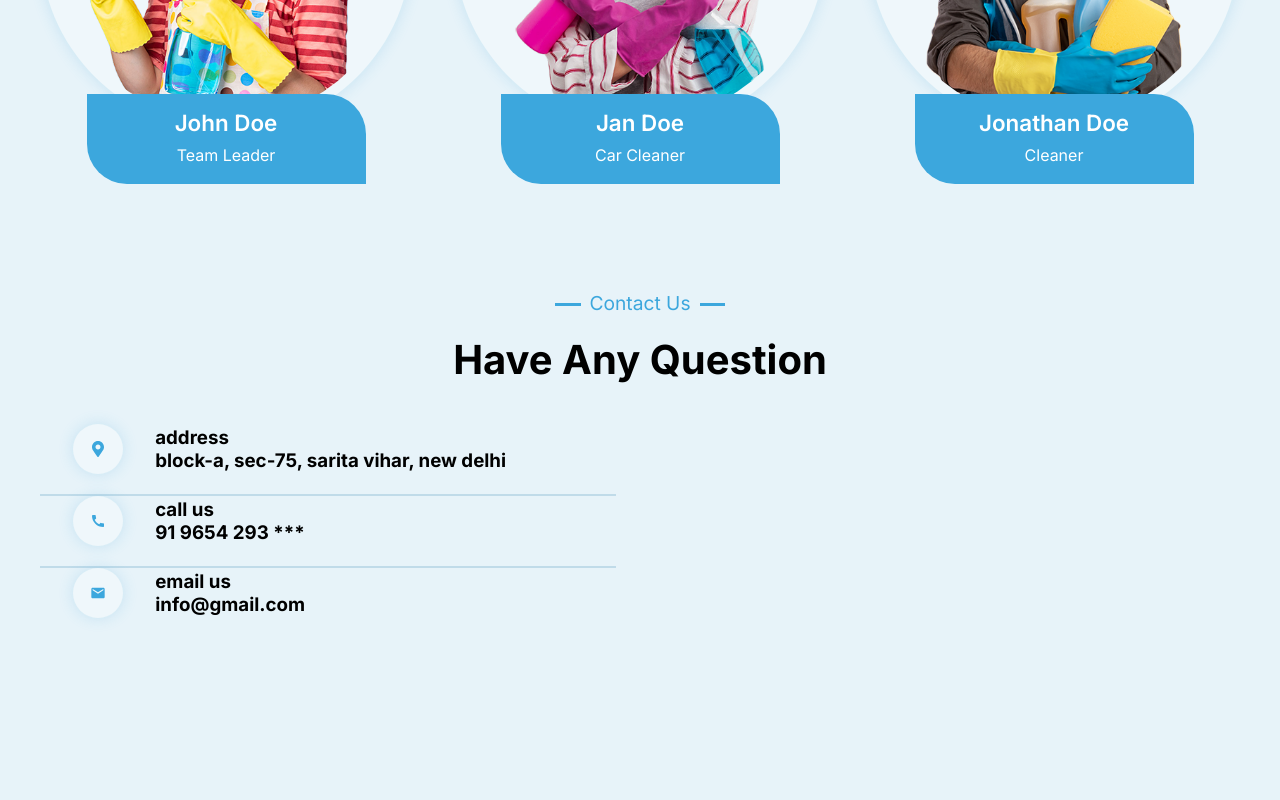
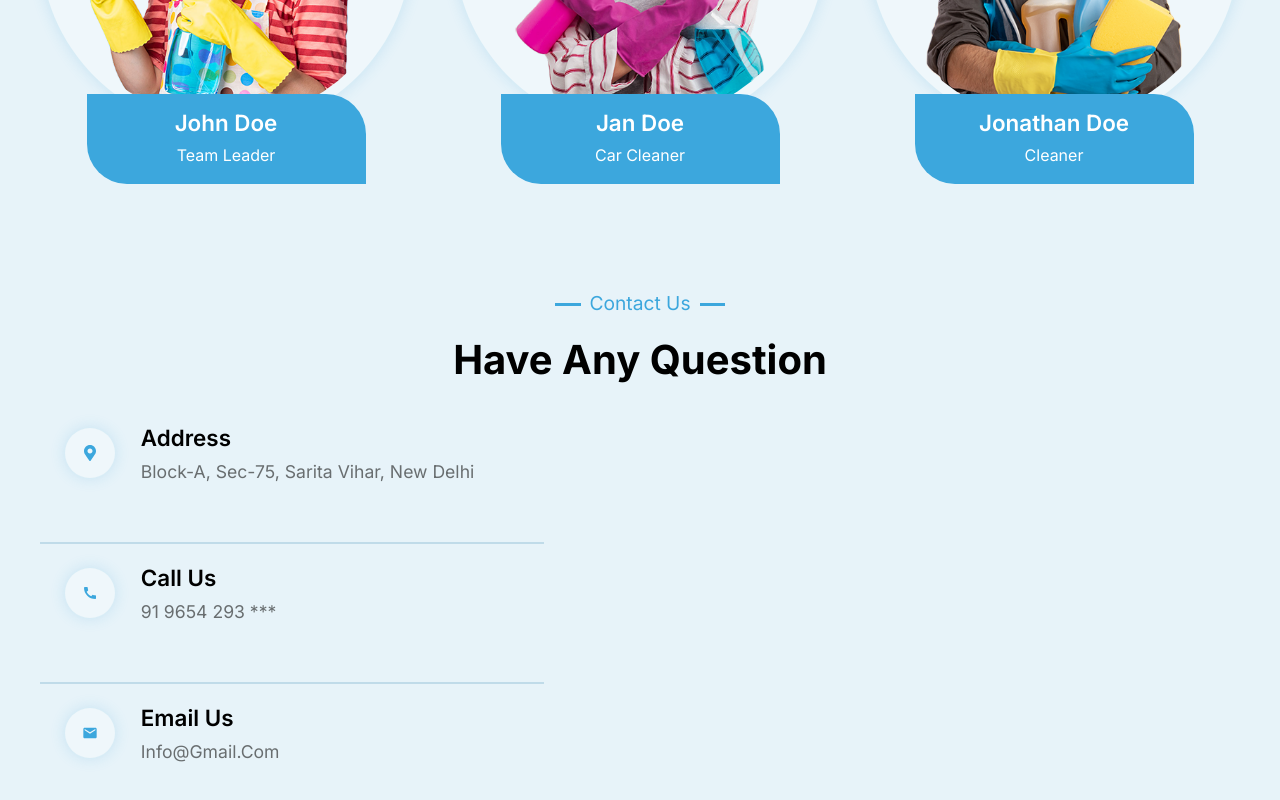
Before and after one commit to Bubblecrown/Home-Cleaning-Service, a React (Create React App) app: page / in a window 1280 px wide. Shown: the part 3239-4039 px from the top of the page. Before the commit the page ends 3937 px from the top, so only its background shows below. Built offline with nearby package versions, Linux system fonts and the light colour scheme.

Commit message:
finish address - Contact section

```diff
--- a/src/layouts/ContactSection/ContactStyle.js
+++ b/src/layouts/ContactSection/ContactStyle.js
@@ -8,15 +8,26 @@ import {
   Secondary,
 } from "../../globalStyles";
 
-export const AddressTitle = styled.h1``;
+export const AddressTitle = styled.h1`
+  text-transform: capitalize;
+  font-size: 1.4rem;
+  font-weight: 600;
+  margin-bottom: 10px;
+`;
 
-export const AddressDetail = styled.h1``;
+export const AddressDetail = styled.p`
+  text-transform: capitalize;
+  font-size: 1.1rem;
+  color: ${Secondary};
+`;
 
 export const ContactColumn = styled(Column)`
   display: flex;
   flex-direction: column;
   justify-content: flex-start;
   row-gap: 20px;
+  max-width: 42%;
+  flex-basis: 42%;
 `;
 
 export const FormColumn = styled(Column)``;
@@ -24,6 +35,8 @@ export const FormColumn = styled(Column)``;
 export const ContactRow = styled(Row)`
   &:not(:first-child) {
     border-top: 2px solid ${LineColor};
+    margin-top: 40px;
+    padding-top: 20px;
   }
 `;
 
```
